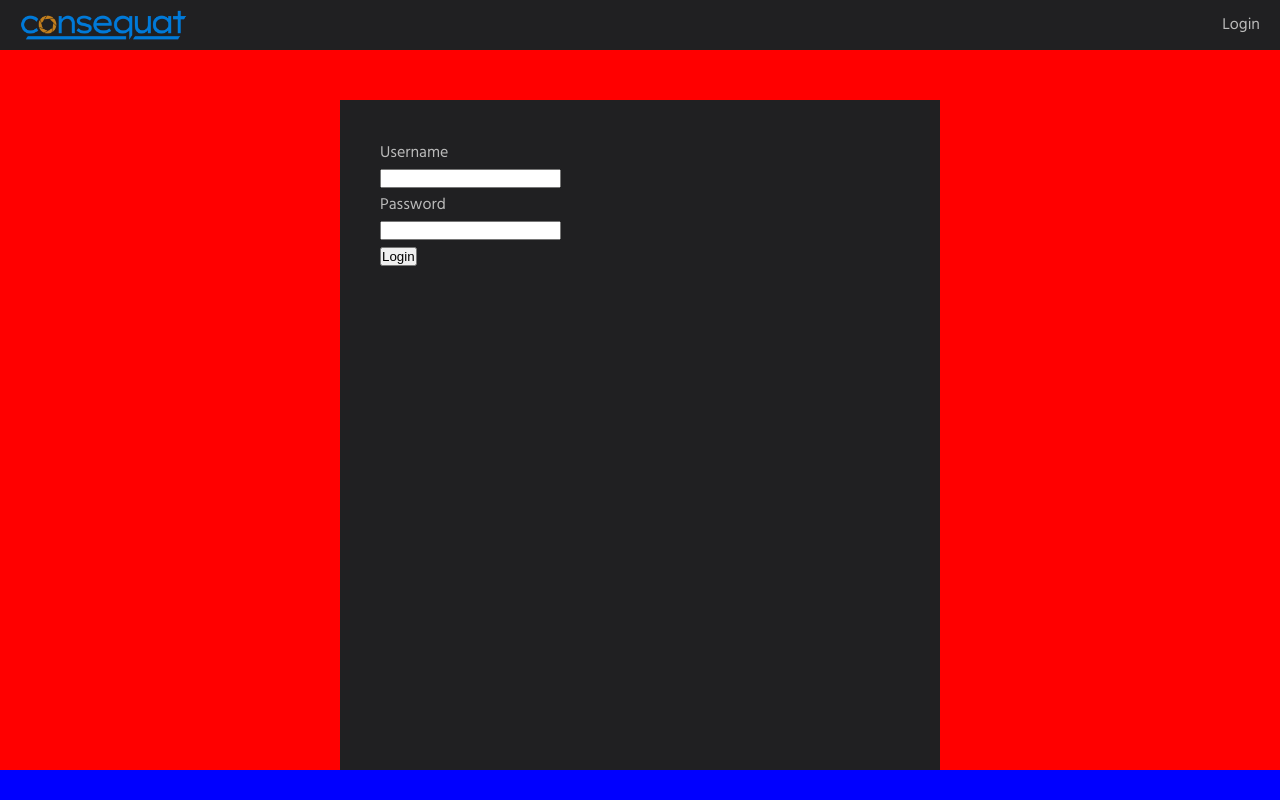
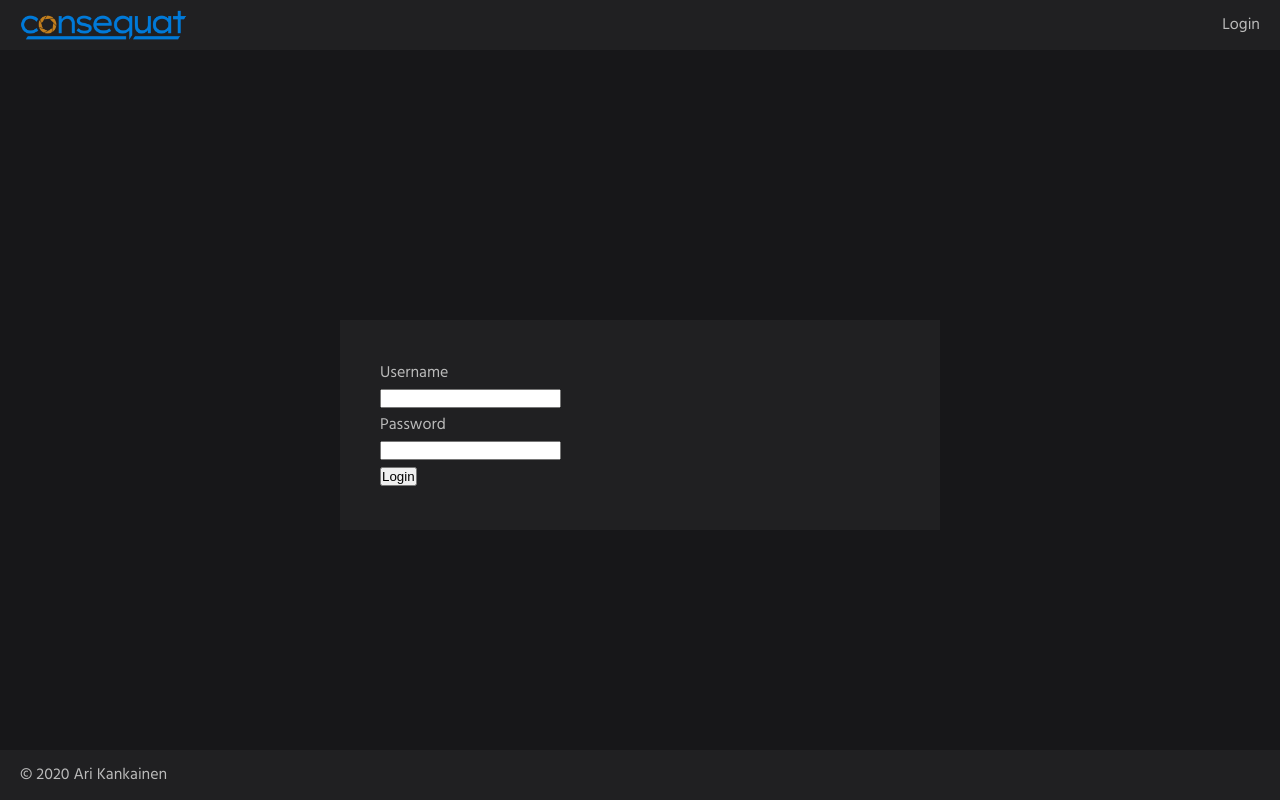
Before and after one commit to arikankainen/consequat-client, a React (Create React App) app: page /login in a window 1280 px wide. Built offline with nearby package versions, Linux system fonts and the light colour scheme.

Commit message:
layout refaktorointia, login-sivun form keskitetty sivulle

```diff
--- a/src/App.tsx
+++ b/src/App.tsx
@@ -1,7 +1,7 @@
 import React from 'react';
 import { Switch, Route } from 'react-router-dom';
 
-import Container from './components/Container';
+import SiteContainer from './components/SiteContainer';
 import Header from './components/Header';
 import Main from './components/Main';
 import Footer from './components/Footer';
@@ -11,8 +11,9 @@ import LoginPage from './components/LoginPage';
 
 const App = () => {
   return (
-    <Container>
+    <SiteContainer>
       <Header />
+
       <Main>
         <Switch>
 
@@ -26,8 +27,9 @@ const App = () => {
 
         </Switch>
       </Main>
+
       <Footer />
-    </Container>
+    </SiteContainer>
   );
 };
 
--- a/src/components/Footer.tsx
+++ b/src/components/Footer.tsx
@@ -1,8 +1,13 @@
-import styled from 'styled-components';
+import React from 'react';
 
-const StyledComponent = styled.div`
-  height: 30px;
-  background-color: blue;
-`;
+import FooterContainer from './FooterContainer';
 
-export default StyledComponent;
+const Header = () => {
+  return (
+    <FooterContainer>
+      &copy; 2020 Ari Kankainen
+    </FooterContainer>
+  );
+};
+
+export default Header;
--- /dev/null
+++ b/src/components/FooterContainer.tsx
@@ -0,0 +1,13 @@
+import styled from 'styled-components';
+
+const FooterContainer = styled.div`
+  display: flex;
+  justify-content: space-between;
+  align-items: center;
+  height: 50px;
+  background-color: var(--navigation-bg-color);
+  padding-left: 20px;
+  padding-right: 20px;
+`;
+
+export default FooterContainer;
--- a/src/components/Header.tsx
+++ b/src/components/Header.tsx
@@ -1,32 +1,20 @@
 import React from 'react';
 import { useSelector } from 'react-redux';
 import { RootState } from '../reducers/rootReducer';
-import styled from 'styled-components';
 
+import HeaderContainer from './HeaderContainer';
 import Logo from './Logo';
 import LoginLink from './LoginLink';
-
-const HeaderContainer = styled.div`
-  display: flex;
-  justify-content: space-between;
-  align-items: center;
-  height: 50px;
-  background-color: var(--navigation-bg-color);
-  padding-left: 20px;
-  padding-right: 20px;
-`;
 
 const Header = () => {
   const loginStatus = useSelector((state: RootState) => state.system);
   console.log(loginStatus);
 
   return (
-    <div>
-      <HeaderContainer>
-        <Logo />
-        <LoginLink />
-      </HeaderContainer>
-    </div>
+    <HeaderContainer>
+      <Logo />
+      <LoginLink />
+    </HeaderContainer>
   );
 };
 
--- /dev/null
+++ b/src/components/HeaderContainer.tsx
@@ -0,0 +1,13 @@
+import styled from 'styled-components';
+
+const HeaderContainer = styled.div`
+  display: flex;
+  justify-content: space-between;
+  align-items: center;
+  height: 50px;
+  background-color: var(--navigation-bg-color);
+  padding-left: 20px;
+  padding-right: 20px;
+`;
+
+export default HeaderContainer;
--- a/src/components/LoginPage.tsx
+++ b/src/components/LoginPage.tsx
@@ -3,8 +3,8 @@ import styled from 'styled-components';
 
 const OuterContainer = styled.div`
   display: flex;
+  align-items: center;
   height: 100%;
-  background-color: red;
 `;
 
 const Container = styled.div`
--- a/src/components/Main.tsx
+++ b/src/components/Main.tsx
@@ -2,7 +2,6 @@ import styled from 'styled-components';
 
 const StyledComponent = styled.div`
   flex: auto;
-  background-color: green;
   overflow: auto;
 `;
 
--- a/src/components/Container.tsx
+++ b/src/components/SiteContainer.tsx
@@ -1,10 +1,10 @@
 import styled from 'styled-components';
 
-const Container = styled.div`
+const SiteContainer = styled.section`
   display: flex;
   flex-direction: column;
   height: 100%;
   width: 100%;
 `;
 
-export default Container;
+export default SiteContainer;
```
